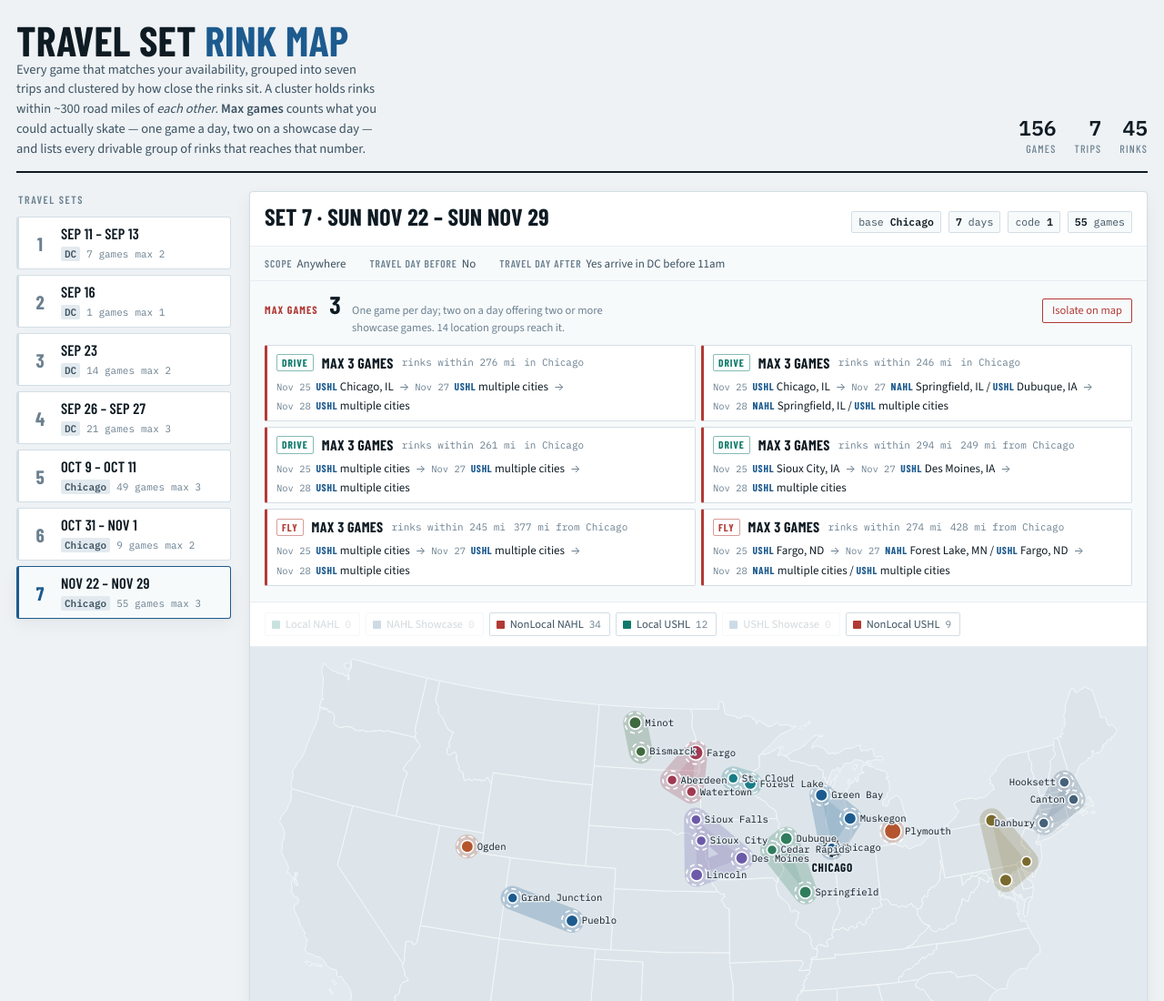
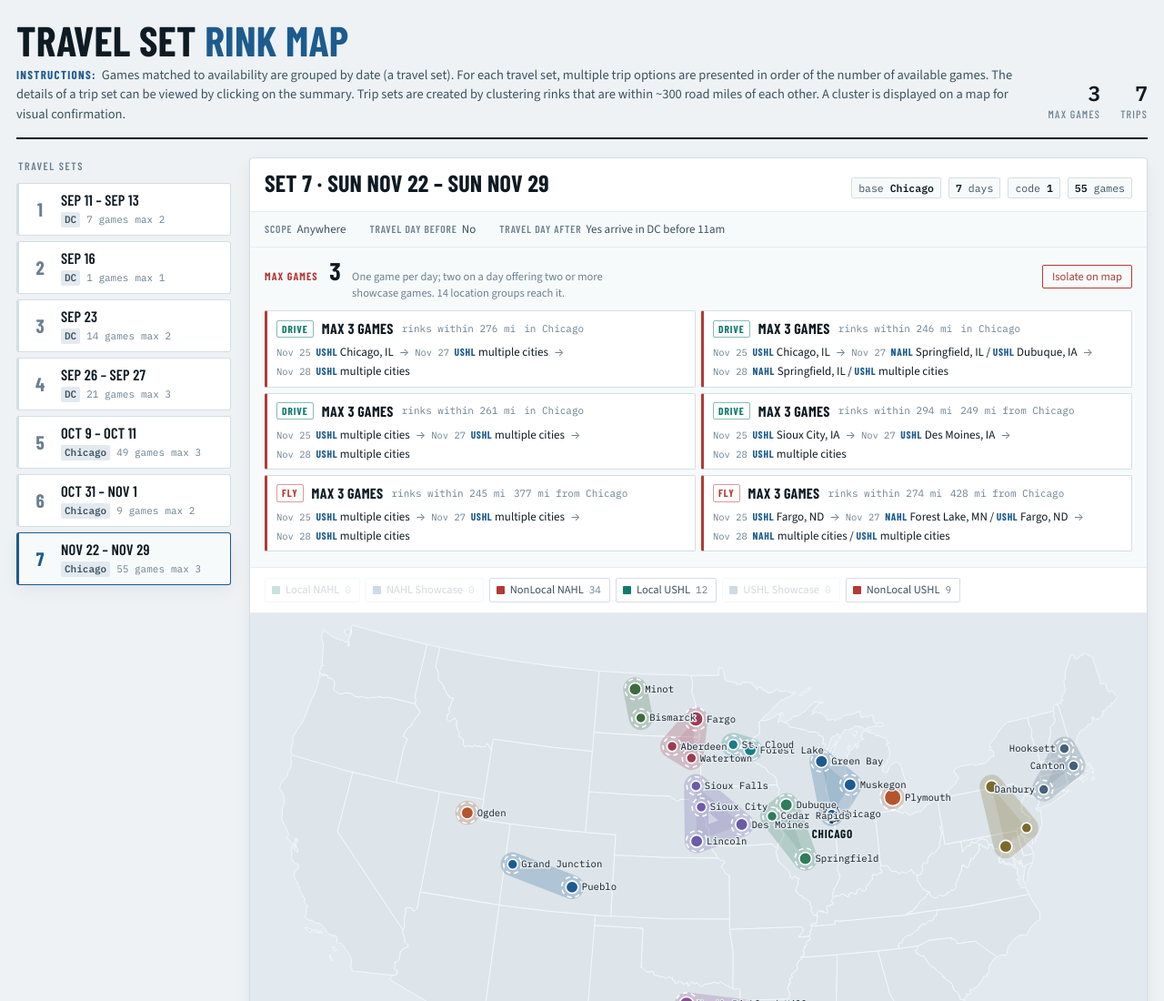
Before and after one commit to strettyit10/hockey, a plain HTML site: page index.html in a window 1280 px wide. Shown: the top 1100 px of the page at 91% size. Drawn offline with nearby package versions, Linux system fonts and the light colour scheme.

Commit message:
Add files via upload

```diff
--- a/index.html
+++ b/index.html
@@ -54,15 +54,19 @@ body{
 .wrap{max-width:1440px; margin:0 auto; padding-inline:18px; padding-block:22px 56px}
 
 /* ---------- masthead ---------- */
-.mast{display:flex; flex-wrap:wrap; align-items:flex-end; gap:14px 24px; padding-bottom:14px;
+.mast{display:flex; flex-wrap:wrap; align-items:flex-end; gap:14px 28px; padding-bottom:14px;
   border-bottom:2px solid var(--ink); margin-bottom:20px}
+.lede{flex:1 1 420px; min-width:0}
 .mast h1{
   font-family:"Barlow Condensed",sans-serif; font-weight:700; font-size:clamp(30px,4.6vw,46px);
   line-height:.95; letter-spacing:.005em; margin:0; text-transform:uppercase; text-wrap:balance;
 }
 .mast h1 em{font-style:normal; color:var(--blueline)}
-.mast p{margin:0; color:var(--ink-2); max-width:56ch; font-size:14.5px}
-.tally{margin-left:auto; display:flex; gap:20px; font-family:"IBM Plex Mono",ui-monospace,monospace}
+.mast p{margin:6px 0 0; color:var(--ink-2); font-size:14.5px; line-height:1.5}
+.mast p b{font-family:"Barlow Condensed",sans-serif; font-weight:700; font-size:13px;
+  letter-spacing:.1em; text-transform:uppercase; color:var(--blueline); margin-right:3px}
+.tally{margin-left:auto; flex:0 0 auto; display:flex; gap:22px;
+  font-family:"IBM Plex Mono",ui-monospace,monospace}
 .tally div{text-align:right}
 .tally b{display:block; font-size:23px; font-weight:600; line-height:1; font-variant-numeric:tabular-nums}
 .tally span{font-family:"Barlow Condensed",sans-serif; font-size:12px; letter-spacing:.1em;
@@ -296,17 +300,17 @@ footer{margin-top:22px; padding-top:12px; border-top:1px solid var(--hair);
 
 <div class="wrap">
   <header class="mast">
-    <div>
+    <div class="lede">
       <h1>Travel Set <em>Rink Map</em></h1>
-      <p>Every game that matches your availability, grouped into seven trips and clustered by
-         how close the rinks sit. A cluster holds rinks within ~300 road miles of <em>each other</em>.
-         <strong>Max games</strong> counts what you could actually skate — one game a day, two on a
-         showcase day — and lists every drivable group of rinks that reaches that number.</p>
+      <p><b>Instructions:</b> Games matched to availability are grouped by date (a travel
+         set). For each travel set, multiple trip options are presented in order of the
+         number of available games. The details of a trip set can be viewed by clicking on
+         the summary. Trip sets are created by clustering rinks that are within ~300 road
+         miles of each other. A cluster is displayed on a map for visual confirmation.</p>
     </div>
     <div class="tally">
-      <div><b id="tGames">0</b><span>games</span></div>
+      <div><b id="tMax">0</b><span>max games</span></div>
       <div><b id="tSets">0</b><span>trips</span></div>
-      <div><b id="tRinks">0</b><span>rinks</span></div>
     </div>
   </header>
 
@@ -371,10 +375,9 @@ let active = new Set(CATS.map(c => c[0]));
 let focus = null;                       // focused cluster id
 
 /* ---------- totals ---------- */
-document.getElementById('tGames').textContent = DATA.sets.reduce((a, s) => a + s.nGames, 0);
-document.getElementById('tSets').textContent = DATA.sets.filter(s => s.nGames > 0).length;
-document.getElementById('tRinks').textContent =
-  new Set(DATA.sets.flatMap(s => s.clusters.flatMap(c => c.arenas.map(a => a.arena)))).size;
+document.getElementById('tMax').textContent =
+  Math.max(...DATA.sets.map(s => s.best.games));
+document.getElementById('tSets').textContent = DATA.sets.length;
 
 /* ---------- static map layer ---------- */
 const NS = 'http://www.w3.org/2000/svg';
```
